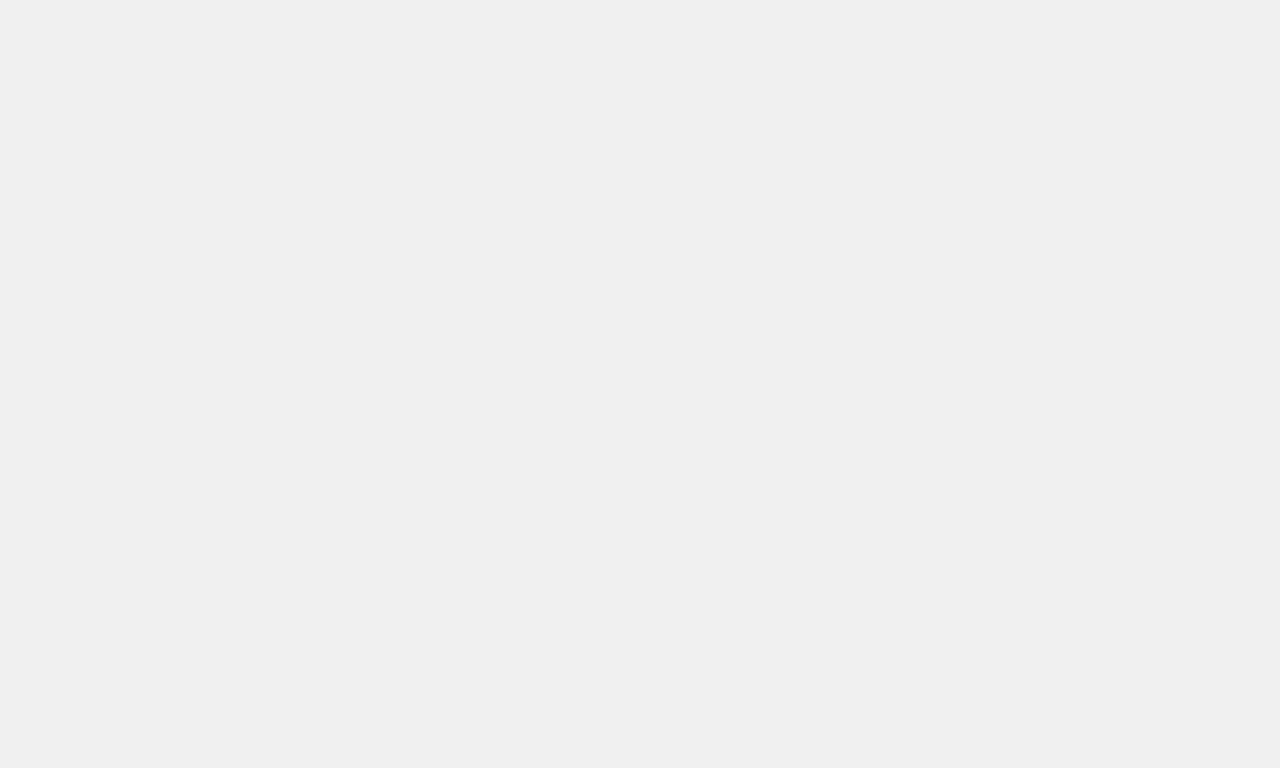
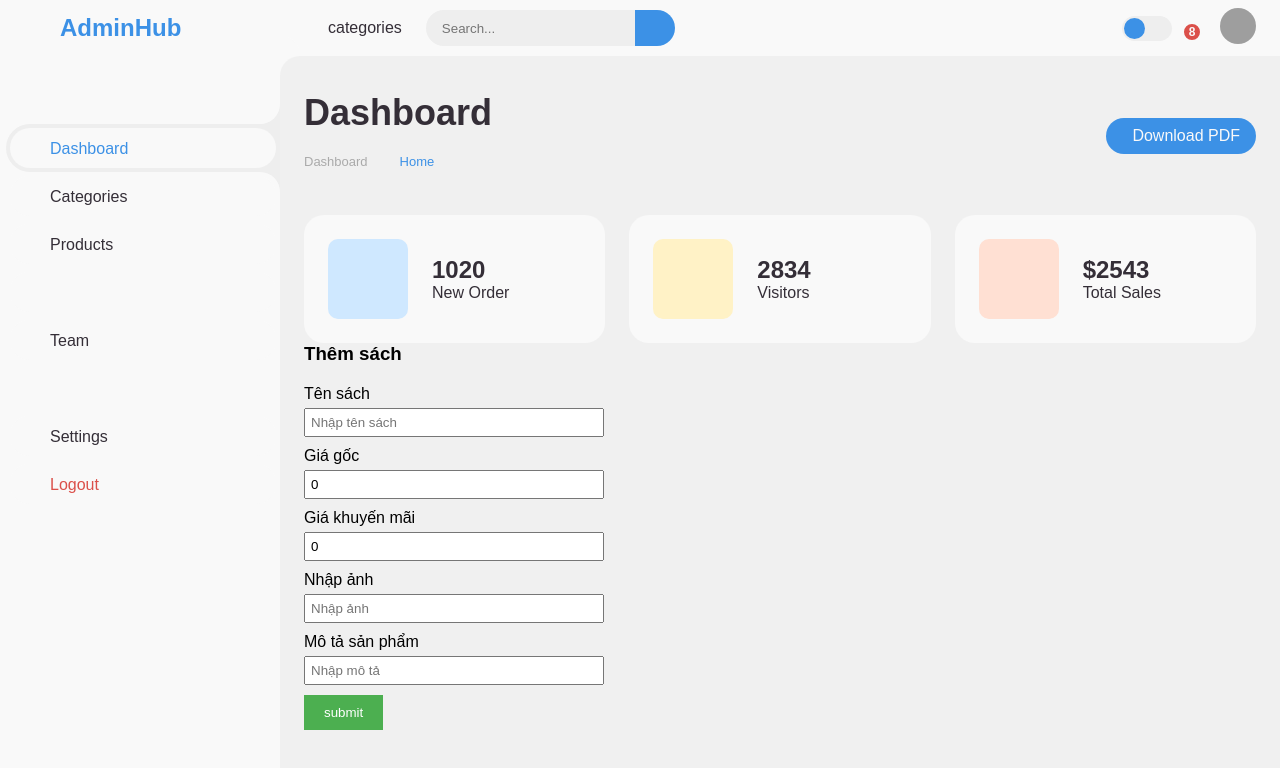
Before and after one commit to Innova-Dev/fahasa-front-end, an Angular app: page /admin/products/add in a window 1280 px wide. Before the commit this address led to /. Shown: the top 768 px of the page. Built offline with nearby package versions, Linux system fonts and the light colour scheme; grey boxes are pictures that could not be loaded.

Commit message:
feat: them san pham refs:SAH-5

```diff
--- a/src/app/app-routing.module.ts
+++ b/src/app/app-routing.module.ts
@@ -13,6 +13,7 @@ import { LayoutAdminComponent } from './layout/LayoutAdmin/layout-admin/layout-a
 import { DashboardComponent } from './pages/admin/dashboard/dashboard.component';
 import { ProductListComponent } from './pages/admin/products/product-list/product-list.component';
 import { ProductEditComponent } from './pages/admin/products/product-edit/product-edit.component';
+import { ProductAddComponent } from './pages/admin/products/product-add/product-add.component';
 const routes: Routes = [
   { path: '', component: LayoutComponent, children: [
     { path: '', component: ProductComponent},
@@ -28,6 +29,7 @@ const routes: Routes = [
     {path: 'categories/edit', component: EditCateComponent},
     {path:'products',children:[
       {path:'',component:ProductListComponent},
+      {path:'add',component:ProductAddComponent},
       {path:'edit/:_id',component:ProductEditComponent}
     ]}
   ]
--- a/src/app/layout/layout/layout.component.html
+++ b/src/app/layout/layout/layout.component.html
@@ -28,11 +28,9 @@
           <a href="">Thông báo</a>
         </li>
         <li>
-          <i class="fa-solid fa-cart-shopping"></i><br />
+          <i class="fa-solid fa-cart-shopping"></i><span class="badge">{{ cartItemCount }}</span><br />
           <a routerLink="cart"
-            ><span>{{ cartItemCount }}</span
-            >Giỏ hàng</a
-          >
+            >Giỏ hàng</a>
         </li>
         <a href=""></a>
         <li>
--- a/src/app/pages/admin/products/product-add/product-add.component.html
+++ b/src/app/pages/admin/products/product-add/product-add.component.html
@@ -1 +1,14 @@
-<p>product-add works!</p>
+<h3>Thêm sách</h3>
+<form [formGroup]="productForm" (ngSubmit)="onHandleSubmit()" style="padding-top: 20px;">
+    <label >Tên sách</label>
+    <input type="text" formControlName="name" placeholder="Nhập tên sách">
+    <label >Giá gốc</label>
+    <input type="text" formControlName="list_price" >
+    <label >Giá khuyến mãi</label>
+    <input type="text" formControlName="original_price">
+    <label >Nhập ảnh </label>
+    <input type="text" formControlName="images" placeholder="Nhập ảnh">
+    <label >Mô tả sản phẩm </label>
+    <input type="text" formControlName="description" placeholder="Nhập mô tả">
+    <button type="submit" [disabled]="!productForm.valid">submit</button>
+</form>
--- a/src/app/pages/admin/products/product-add/product-add.component.ts
+++ b/src/app/pages/admin/products/product-add/product-add.component.ts
@@ -1,10 +1,43 @@
 import { Component } from '@angular/core';
-
+import { ProductService } from 'src/app/services/product.service';
+import { FormBuilder } from '@angular/forms';
+import { IProduct } from 'src/app/interfaces/product';
+import { Router } from '@angular/router';
 @Component({
   selector: 'app-product-add',
   templateUrl: './product-add.component.html',
   styleUrls: ['./product-add.component.css']
 })
 export class ProductAddComponent {
+  constructor (
+    private formBuilder: FormBuilder,
+    private productService: ProductService,  private router: Router
+  ) {}
 
+  productForm = this.formBuilder.group({
+    name: [''],
+    list_price: [0],
+    original_price: [0],
+    images: [[]], // Khởi tạo images với một mảng rỗng
+    description: [''],
+  });
+
+  onHandleSubmit() {
+    if (this.productForm.valid) {
+      const product: IProduct = {
+        name: this.productForm.value.name || '',
+        list_price: this.productForm.value.list_price || 0,
+        original_price: this.productForm.value.original_price || 0,
+        images: Array.isArray(this.productForm.value.images) ? this.productForm.value.images : [], // Chuyển đổi images thành mảng nếu không phải là mảng
+        description: this.productForm.value.description || '',
+      };
+
+      this.productService.addProduct(product).subscribe(data => {
+        console.log(data);
+        console.log(this.productForm.value.images);
+        alert("Thêm sản phẩm thành công!")
+        this.router.navigate(['/admin/products']);
+      });
+    }
+  }
 }
--- a/src/app/services/product.service.ts
+++ b/src/app/services/product.service.ts
@@ -23,7 +23,7 @@ export class ProductService {
     return this.http.patch<IProduct>(`${apiUrl}${product._id}`,product)
   }
   addProduct(product:IProduct):Observable<IProduct>{
-    return this.http.patch<IProduct>(`${apiUrl}`,product)
+    return this.http.post<IProduct>(`${apiUrl}`,product)
   }
 
 }
--- a/src/styles.css
+++ b/src/styles.css
@@ -1332,3 +1332,40 @@ input[type="checkbox"]:checked {
         min-width: 420px;
     }
 }
+.badge {
+    top: 10px;
+    right: -10px;
+    padding: 2px 6px;
+    border-radius: 50%;
+    background: red;
+    color: white;
+
+  }
+  form {
+    display: flex;
+    flex-direction: column;
+    align-items: flex-start;
+  }
+
+  label {
+    margin-bottom: 5px;
+  }
+
+  input[type="text"] {
+    width: 300px;
+    padding: 5px;
+    margin-bottom: 10px;
+  }
+
+  button[type="submit"] {
+    padding: 10px 20px;
+    background-color: #4caf50;
+    color: white;
+    border: none;
+    cursor: pointer;
+  }
+
+  button[type="submit"]:disabled {
+    background-color: lightgray;
+    cursor: not-allowed;
+  }
```
